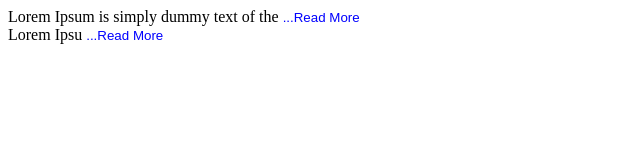
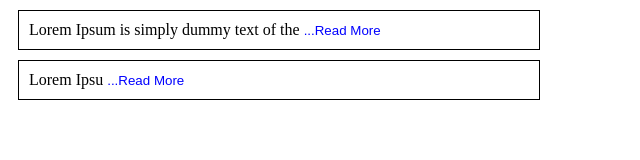
Before and after one commit to creativein/ellipsis-component, a website built with webpack: page index.html in a window 1280 px wide. Shown: the whole page, without its empty margins (0-640 px from the left). Built offline with nearby package versions, Linux system fonts and the light colour scheme.

Commit message:
styling added

```diff
--- a/index.html
+++ b/index.html
@@ -6,11 +6,19 @@
     <meta name="viewport" content="width=device-width, initial-scale=1.0">
     <meta http-equiv="X-UA-Compatible" content="ie=edge">
     <title>Document</title>
+    <style>
+        .container {
+            width: 500px;
+            border: 1px solid black;
+            margin: 10px;
+            padding: 10px;
+        }
+    </style>
 </head>
 
 <body>
     <section>
-        <div data-ellipsis data-max-char="40">Lorem Ipsum is simply dummy text of the printing and typesetting industry. Lorem Ipsum has been the industry's standard
+        <div class="container" data-ellipsis data-max-char="40">Lorem Ipsum is simply dummy text of the printing and typesetting industry. Lorem Ipsum has been the industry's standard
             dummy text ever since the 1500s, when an unknown printer took a galley of type and scrambled it to make a type
             specimen book. It has survived not only five centuries, but also the leap into electronic typesetting, remaining
             essentially unchanged. It was popularised in the 1960s with the release of Letraset sheets containing Lorem Ipsum
@@ -18,7 +26,7 @@
             Ipsum.
         </div>
 
-        <div data-ellipsis data-max-char="10">Lorem Ipsum is simply dummy text of the printing and typesetting industry. Lorem Ipsum has been the industry's standard
+        <div class="container" data-ellipsis data-max-char="10">Lorem Ipsum is simply dummy text of the printing and typesetting industry. Lorem Ipsum has been the industry's standard
             dummy text ever since the 1500s, when an unknown printer took a galley of type and scrambled it to make a type
             specimen book. It has survived not only five centuries, but also the leap into electronic typesetting, remaining
             essentially unchanged. It was popularised in the 1960s with the release of Letraset sheets containing Lorem Ipsum
```
